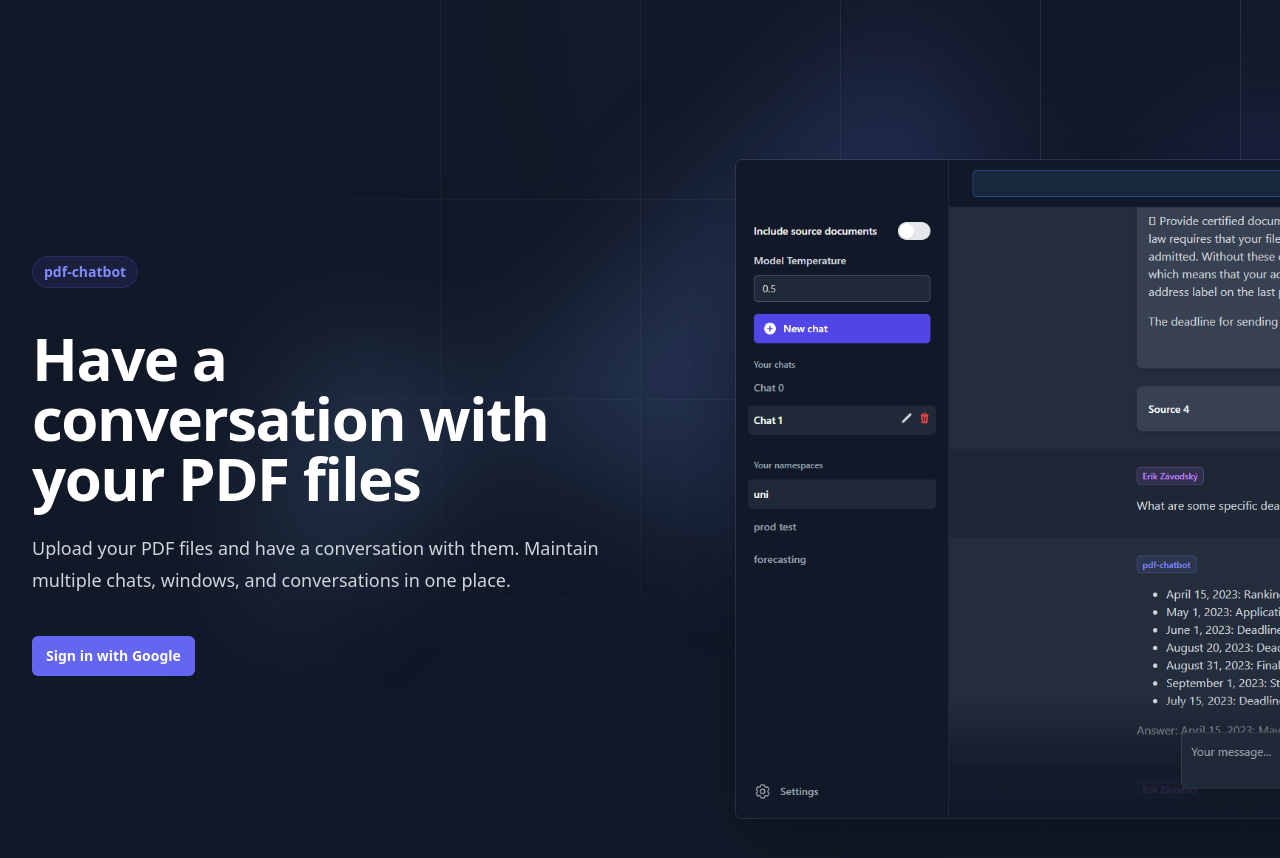
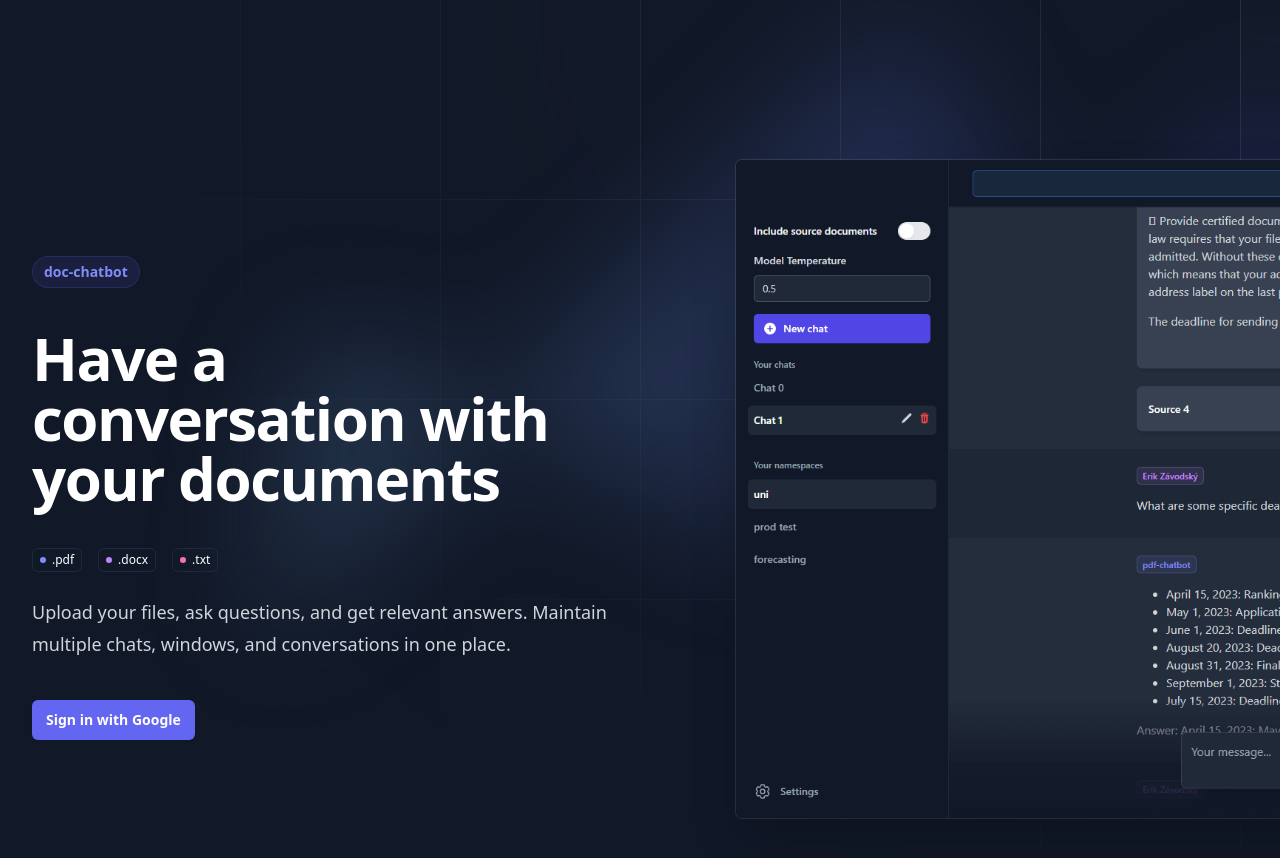
Before and after one commit to alexd725/doc-chatbot, a Next.js app: page /login in a window 1280 px wide. Shown: the top 858 px of the page. Built offline with nearby package versions, Linux system fonts and the light colour scheme; no server answers.

Commit message:
renaming mentions of pdf to doc

```diff
--- a/package.json
+++ b/package.json
@@ -1,5 +1,5 @@
 {
-  "name": "chatpdf-plus",
+  "name": "doc-chatbot",
   "version": "0.1.0",
   "private": true,
   "license": "MIT",
--- a/pages/index.tsx
+++ b/pages/index.tsx
@@ -587,7 +587,7 @@ export default function Home() {
 
               <div className="flex flex-1 gap-x-4 self-stretch lg:gap-x-6 items-center">
                 <span className="w-full text-center items-center rounded-md bg-blue-400/10 px-2 py-1 text-xs sm:text-sm md:text-md md:text-lg font-medium text-blue-400 ring-1 ring-inset ring-pink-blue/30">
-                  PDF CHATBOT
+                  DOC CHATBOT
                 </span>
 
                 <div className="flex items-center gap-x-4 lg:gap-x-6">
@@ -634,7 +634,7 @@ export default function Home() {
                 <>
                   <div className="flex flex-col items-center justify-center align-center h-screen px-4">
                     <h1 className="text-xl md:text-3xl text-center font-semibold text-gray-100">
-                      Welcome to pdf-chatbot
+                      Welcome to doc-chatbot
                     </h1>
                     <p className="text-md md:text-xl text-center text-gray-100 mt-4">
                       {!nameSpaceHasChats && selectedNamespace
--- a/pages/login.tsx
+++ b/pages/login.tsx
@@ -60,16 +60,51 @@ export default function Login() {
                     {session ? (
                       <p>Signed in as {session?.user?.name}</p>
                     ) : (
-                      <p>pdf-chatbot</p>
+                      <p>doc-chatbot</p>
                     )}
                   </span>
                 </a>
               </div>
+
               <h1 className="mt-10 text-4xl font-bold tracking-tight text-white sm:text-6xl">
-                Have a conversation with your PDF files
+                Have a conversation with your documents
               </h1>
+
+              <div className="flex mt-10 space-x-4">
+                <span className="inline-flex items-center gap-x-1.5 rounded-md px-2 py-1 text-xs font-medium text-white ring-1 ring-inset ring-gray-800">
+                  <svg
+                    className="h-1.5 w-1.5 fill-indigo-400"
+                    viewBox="0 0 6 6"
+                    aria-hidden="true"
+                  >
+                    <circle cx={3} cy={3} r={3} />
+                  </svg>
+                  .pdf
+                </span>
+                <span className="inline-flex items-center gap-x-1.5 rounded-md px-2 py-1 text-xs font-medium text-white ring-1 ring-inset ring-gray-800">
+                  <svg
+                    className="h-1.5 w-1.5 fill-purple-400"
+                    viewBox="0 0 6 6"
+                    aria-hidden="true"
+                  >
+                    <circle cx={3} cy={3} r={3} />
+                  </svg>
+                  .docx
+                </span>
+                <span className="inline-flex items-center gap-x-1.5 rounded-md px-2 py-1 text-xs font-medium text-white ring-1 ring-inset ring-gray-800">
+                  <svg
+                    className="h-1.5 w-1.5 fill-pink-400"
+                    viewBox="0 0 6 6"
+                    aria-hidden="true"
+                  >
+                    <circle cx={3} cy={3} r={3} />
+                  </svg>
+                  .txt
+                </span>
+              </div>
+
               <p className="mt-6 text-lg leading-8 text-gray-300">
-                Upload your PDF files and have a conversation with them.
+                Upload your files, ask questions, and get relevant answers.
                 Maintain multiple chats, windows, and conversations in one
                 place.
               </p>
@@ -92,7 +127,7 @@ export default function Login() {
                     </button>
                     <button
                       type="button"
-                      className="inline-flex rounded-md bg-white px-3.5 py-2.5 text-sm font-semibold text-gray-900 shadow-sm ring-1 ring-inset ring-gray-300 hover:bg-gray-50"
+                      className="inline-flex rounded-md bg-white px-3.5 py-2.5 text-sm font-semibold text-gray-900 shadow-sm ring-1 ring-inset ring-gray-300 hover:bg-gray-300"
                       onClick={() => router.push('/')}
                     >
                       Chat
--- a/pages/settings.tsx
+++ b/pages/settings.tsx
@@ -294,7 +294,7 @@ export default function Settings() {
                     ? Array.from(selectedFiles)
                         .map((file) => file.name)
                         .join(', ')
-                    : 'Select a single PDF file or multiple files'}
+                    : 'Select a single file or multiple files'}
                 </span>
                 <input
                   type="file"
```
